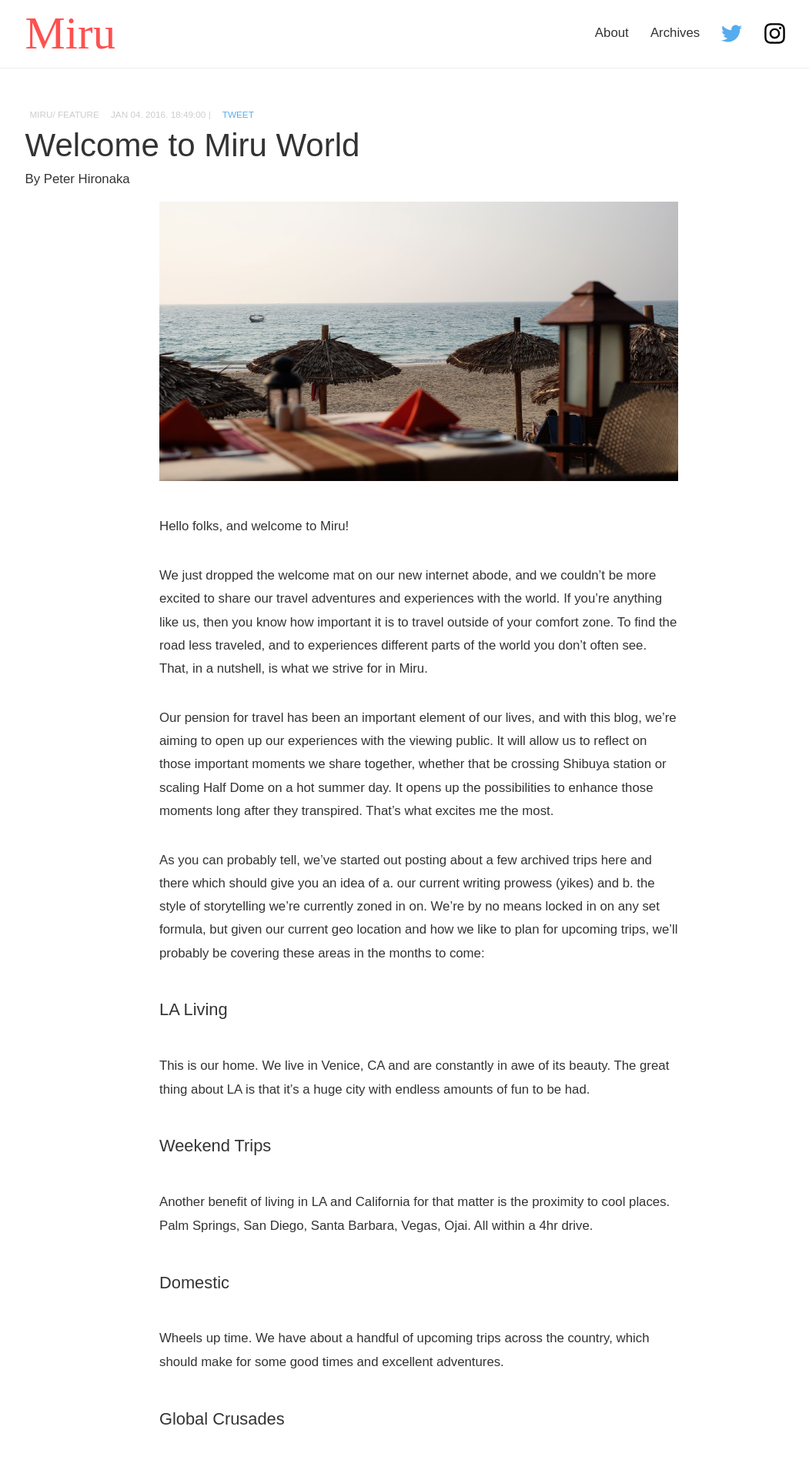
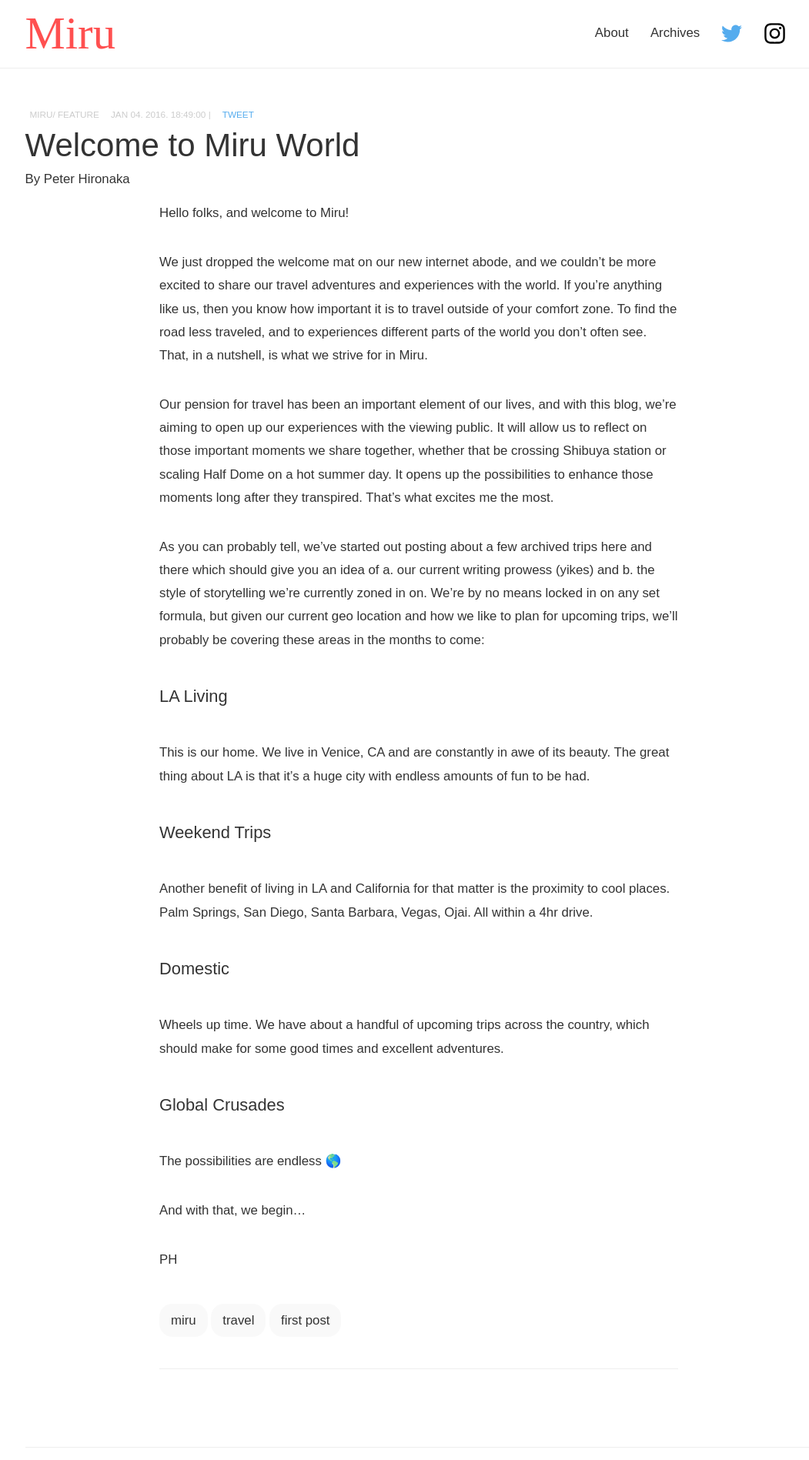
Before and after one commit to PHironaka/Miru-Blog, a Jekyll site: the page built from _posts/2016-01-04-welcome-to-miru-world.markdown, in a window 1280 px wide. Shown: the top 1897 px of the page at 77% size, without its empty margins (96-1147 px from the left). Built offline with Jekyll 4.4.1, drawn with Linux system fonts in a browser that asks for light colours; some web fonts are replaced; a script that is not in the unit is left out; comment, search, counter and statistics services are not loaded.

Commit message:
Updated Welcome To Miru World

```diff
--- a/_posts/2016-01-04-welcome-to-miru-world.markdown
+++ b/_posts/2016-01-04-welcome-to-miru-world.markdown
@@ -12,8 +12,6 @@ name: peter-hironaka
 assets: "/uploads/ngappy.jpg"
 img: ngappy.jpg
 ---
-
-![dogtown.jpg](/uploads/ngappy.jpg)
 
 Hello folks, and welcome to Miru!
 
```
